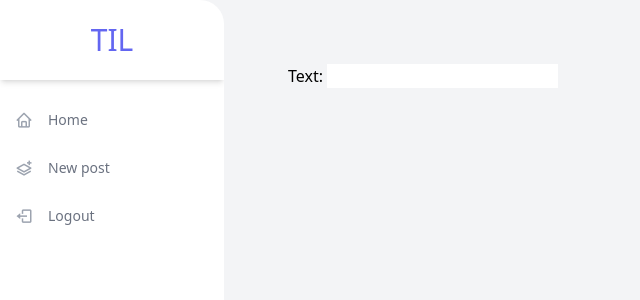
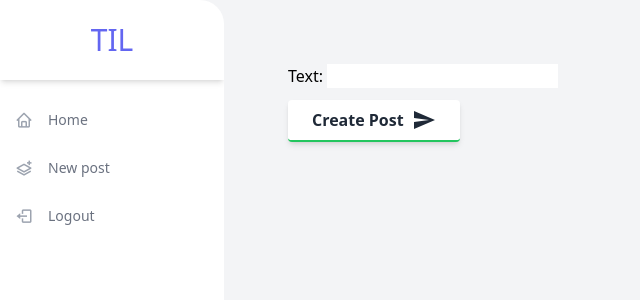
Before and after one commit to BrandonLim10/Django-201, a Django app: page /new/ in a window 1280 px wide. Shown: the top 300 px of the page, without its empty margins (0-640 px from the left). Run offline with Django 4.2, Linux system fonts and the light colour scheme; the visitor is signed in with stand-in values (Sample User, id 1); some libraries are stand-ins or nearby versions.

Commit message:
creating new post

```diff
--- a/feed/templates/feed/create.html
+++ b/feed/templates/feed/create.html
@@ -4,5 +4,18 @@
 
 
 {% block body %}
-    {{ form.as_p }}
+    <form method="POST" action=".">
+        {% csrf_token %}
+        {{ form.as_p }}
+        <div>
+            <div class="my-3">
+                <button class="bg-white text-gray-800 font-bold rounded border-b-2 border-green-500 hover:border-green-600 hover:bg-green-500 hover:text-white shadow-md py-2 px-6 inline-flex items-center" type="submit">
+                  <span class="mr-2">Create Post</span>
+                  <svg xmlns="http://www.w3.org/2000/svg" width="24" height="24" viewBox="0 0 24 24">
+                    <path fill="currentcolor" d="M2.01 21L23 12 2.01 3 2 10l15 2-15 2z"></path>
+                  </svg>
+                </button>
+              </div>
+        </div>
+    </form>
 {% endblock body %}
--- a/feed/views.py
+++ b/feed/views.py
@@ -1,3 +1,8 @@
+from typing import Any
+from django import http
+from django.forms.models import BaseModelForm
+from django.http import HttpResponse
+from django.http.response import HttpResponse
 from django.views.generic import ListView, DetailView
 from django.views.generic.edit import CreateView
 from django.contrib.auth.mixins import LoginRequiredMixin
@@ -21,3 +26,14 @@ class CreateNewPost(LoginRequiredMixin, CreateView):
     model = Post
     template_name = "feed/create.html"
     fields = ['text']
+    success_url = "/"
+
+    def dispatch(self, request, *args, **kwargs):
+        self.request = request
+        return super().dispatch(request, *args, **kwargs)
+
+    def form_valid(self, form):
+        obj = form.save(commit=False)
+        obj.author = self.request.user
+        obj.save()
+        return super().form_valid(form)
```
